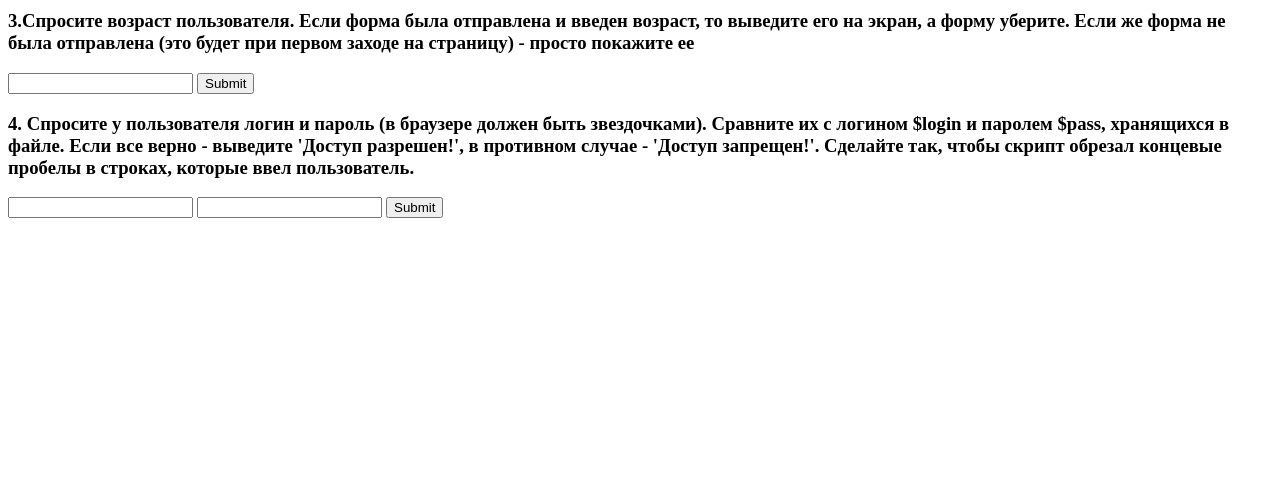
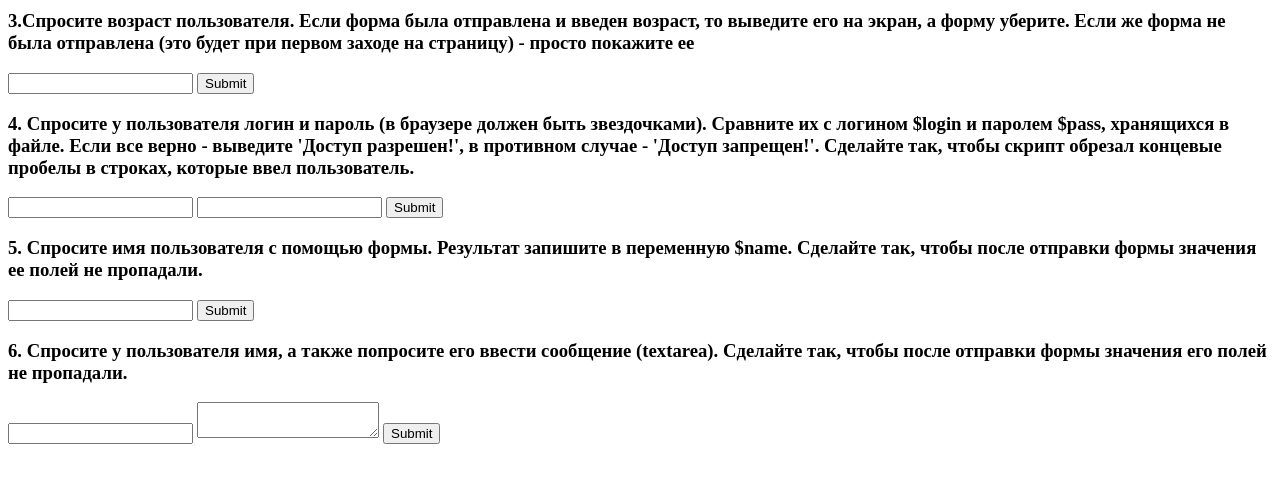
Before and after one commit to VadymShcherbak/php-lesson, a PHP site: page / in a window 1280 px wide. Shown: the part 282-765 px from the top of the page. Run offline with PHP 8.4, Linux system fonts and the light colour scheme.

Commit message:
lesson10 done

```diff
--- a/lesson10/index.php
+++ b/lesson10/index.php
@@ -82,7 +82,7 @@ function va_todo_3() {
 	if ( ! empty( $_GET['age_3'] ) ) {
 		$age = htmlspecialchars( trim( $_GET['age_3'] ) );
 
-		echo 'Ввааш возраст: ' . $age . ' лет';
+		echo 'Вааш возраст: ' . $age . ' года';
 	}
 }
 
@@ -112,7 +112,7 @@ function va_todo_4() {
 		$formpass  = esc_html( $_GET['pass'] );
 
 		if ( $login === $formlogin && $pass === $formpass ) {
-			echo 'Доступ разрешон';
+			echo 'Доступ разрешен';
 		} else {
 			echo 'Доступ запрещён';
 		}
@@ -121,3 +121,70 @@ function va_todo_4() {
 
 va_todo_4();
 ?>
+
+<h3>5. Спросите имя пользователя с помощью формы. Результат запишите в переменную $name. Сделайте так, чтобы после отправки формы значения ее полей не пропадали.</h3>
+
+<form action="" method="GET">
+	<input type="text" name="name_5" value="
+<?php
+if ( ! empty( $_GET['name_5'] ) ) {
+	echo $_GET['name_5'];}
+?>
+">
+	<input type="submit" name="submit">
+</form>
+
+<?php
+/**
+ * Va_todo_5
+ *
+ * @return void
+ */
+function va_todo_5() {
+
+	if ( ! empty( $_GET['name_5'] ) ) {
+		$name = esc_html( trim( $_GET['name_5'] ) );
+
+		echo $name;
+	}
+}
+
+va_todo_5();
+?>
+
+<h3>6. Спросите у пользователя имя, а также попросите его ввести сообщение (textarea). Сделайте так, чтобы после отправки формы значения его полей не пропадали.</h3>
+
+<form action="" method="GET">
+	<input type="text" name="name_6" value="
+<?php
+if ( ! empty( $_GET['name_6'] ) ) {
+	echo $_GET['name_6'];}
+?>
+">
+	<textarea name="text_6" value="
+<?php
+if ( ! empty( $_GET['text_6'] ) ) {
+	echo $_GET['text_6'];}
+?>
+"></textarea>
+	<input type="submit" name="submit">
+</form>
+
+<?php
+/**
+ * Va_todo_6
+ *
+ * @return void
+ */
+function va_todo_6() {
+
+	if ( ! empty( $_GET['name_6'] ) ) {
+		$name = esc_html( trim( $_GET['name_6'] ) );
+		$text = esc_html( trim( $_GET['text_6'] ) );
+
+		echo $name . ':' . $text;
+	}
+}
+
+va_todo_6();
+?>
```
